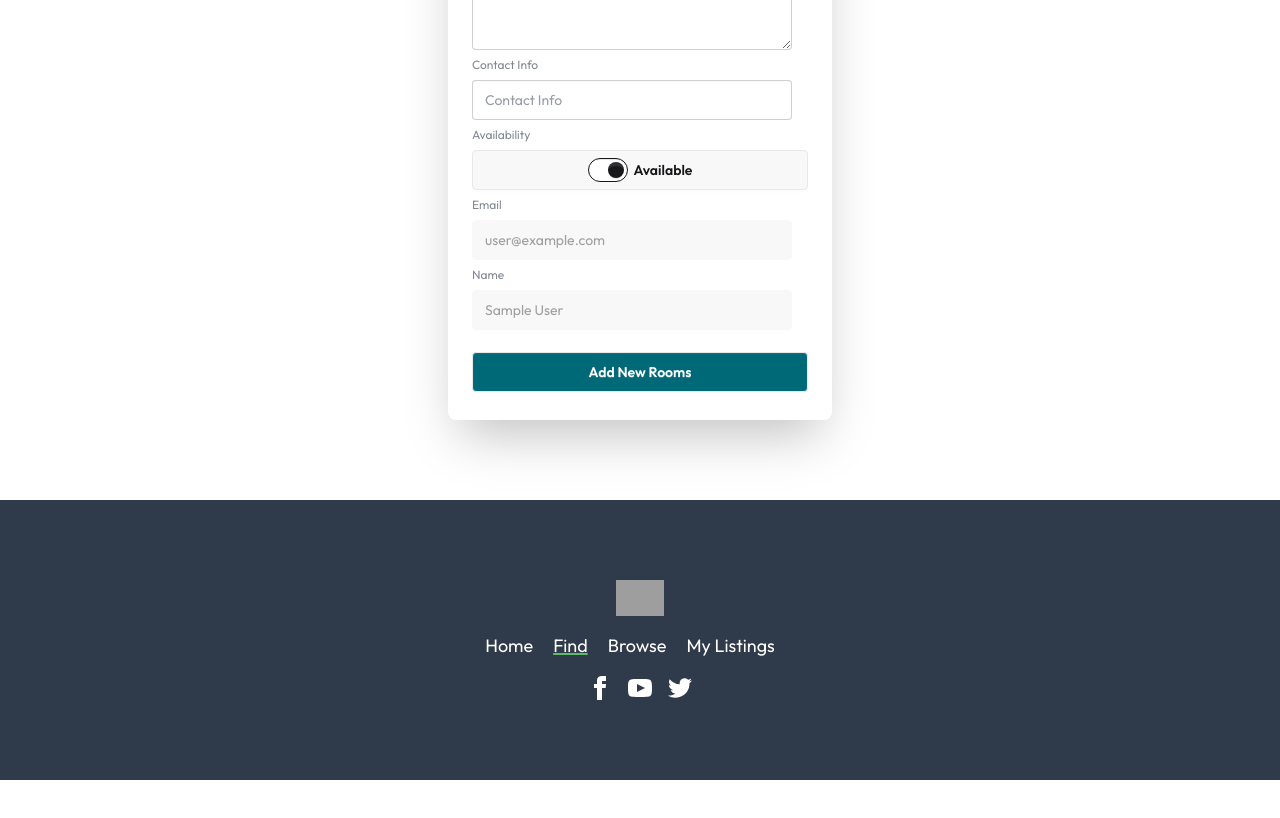
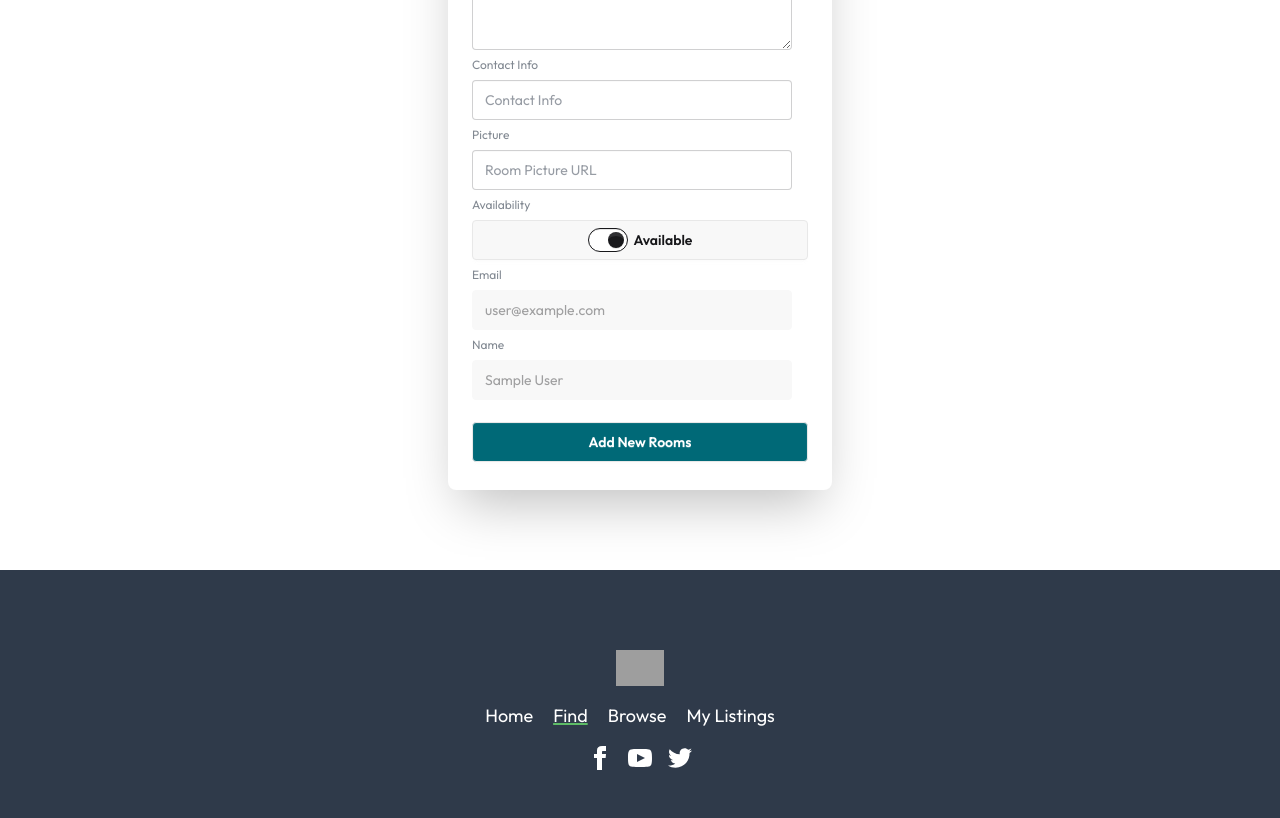
Before and after one commit to Arman3747/roomies-client, a React (Vite) app: page /addRoommate in a window 1280 px wide. Shown: the part 820-1638 px from the top of the page. Before the commit the page ends 1600 px from the top, so only its background shows below. Built offline with nearby package versions, Linux system fonts and the light colour scheme; no server answers; sample sign-in values are in the browser's storage; grey boxes are pictures that could not be loaded.

Commit message:
README.md file edited

```diff
--- a/src/components/AddRoommate.jsx
+++ b/src/components/AddRoommate.jsx
@@ -59,6 +59,7 @@ const AddRoommate = () => {
         // const lifestyle = form.lifestyle.value;
         const description = form.description.value;
         const contact = form.contact.value;
+        const picture = form.picture.value;
         // const availability = form.availability.value;
 
         const newRoommate = {
@@ -69,6 +70,7 @@ const AddRoommate = () => {
             lifestyle: lifestyleList,
             description,
             contact,
+            picture,
         };
 
 
@@ -112,6 +114,7 @@ const AddRoommate = () => {
                             form.type.value = "";
                             form.description.value = "";
                             form.contact.value = "";
+                            form.picture.value = "";
 
                             navigate("/addRoommate");
                         }
@@ -188,8 +191,10 @@ const AddRoommate = () => {
                         <label className="label">Contact Info </label>
                         <input type="text" name='contact' className="input" placeholder="Contact Info " required />
 
+                        <label className="label">Picture</label>
+                        <input type="text" name='picture' className="input" placeholder="Room Picture URL" required />
+
                         <label className="label">Availability</label>
-
                         <label className="btn">
                             <input id="radioOne" onClick={() => setIsAvailable(!isAvailable)} name='availability' type="checkbox" defaultChecked className="toggle" />
                             {isAvailable ? "Available" : <span className='text-gray-500'>"Not Available"</span>}
--- a/src/components/EachRooms.jsx
+++ b/src/components/EachRooms.jsx
@@ -4,7 +4,7 @@ import Swal from 'sweetalert2'
 
 const EachRooms = ({ room }) => {
 
-    const { _id, title, location, rent, availability } = room;
+    const { _id, title, location, rent, picture, availability } = room;
 
     // const handleDelete = (_id) => {
     //     // console.log(_id);
@@ -39,7 +39,7 @@ const EachRooms = ({ room }) => {
         <div className='border-2 p-4 rounded-2xl'>
             <div className='flex flex-col lg:flex-row items-center gap-10 px-20px'>
                 <div className='w-[240px] border-3 rounded-2xl border-[#00697720]'>
-                    <img className='w-[360px] rounded-2xl' src="https://i.ibb.co/23hDTvmC/roomies-icon.png" alt="" />
+                    <img className='w-[230px] h-[230px] object-cover rounded-2xl' src={picture} alt="" />
                 </div>
 
                 <div className='flex-1'>
--- a/src/components/HomePageRoom.jsx
+++ b/src/components/HomePageRoom.jsx
@@ -3,13 +3,13 @@ import { Link } from 'react-router';
 
 const HomePageRoom = ({ showRoom }) => {
 
-    const { _id, title, location, rent, availability } = showRoom;
+    const { _id, title, picture,  location, rent, availability } = showRoom;
 
     return (
         <div className='border-2 p-4 rounded-2xl'>
             <div className='flex flex-col lg:flex-row items-center gap-10 px-20px'>
                 <div className='w-[240px] border-3 rounded-2xl border-[#00697720]'>
-                    <img className='w-[360px] rounded-2xl' src="https://i.ibb.co/23hDTvmC/roomies-icon.png" alt="" />
+                    <img className='w-[230px] h-[230px] object-cover rounded-2xl' src={picture} alt="" />
                 </div>
 
                 <div className='flex-1'>
--- a/src/components/MyListing.jsx
+++ b/src/components/MyListing.jsx
@@ -4,7 +4,7 @@ import Swal from 'sweetalert2';
 
 const MyListing = ({ myListingRoom, handleRemainingRooms }) => {
 
-    const { _id, title, location, rent, availability } = myListingRoom;
+    const { _id, picture, title, location, rent, availability } = myListingRoom;
 
     const handleDelete = (_id) => {
 
@@ -36,7 +36,6 @@ const MyListing = ({ myListingRoom, handleRemainingRooms }) => {
         });
     }
 
-
     return (
         <tr>
             <td>
@@ -44,7 +43,7 @@ const MyListing = ({ myListingRoom, handleRemainingRooms }) => {
                     <div className="avatar">
                         <div className="mask mask-squircle h-12 w-12">
                             <img
-                                src="https://i.ibb.co/23hDTvmC/roomies-icon.png"
+                                src={picture}
                                 alt="house picture" />
                         </div>
                     </div>
--- a/src/components/RoomDetailsEach.jsx
+++ b/src/components/RoomDetailsEach.jsx
@@ -6,7 +6,7 @@ const RoomDetailsEach = ({ room }) => {
 
     // Failed to load resource: the server responded with a status of 500 (Internal Server Error)
 
-    const { _id, title, location, rent, type, lifestyle, description, contact, availability, email, name } = room;
+    const { _id, title, location, rent, type, lifestyle, description, contact,picture, availability, email, name } = room;
 
     // const handleDelete = (_id) => {
 
@@ -44,8 +44,8 @@ const RoomDetailsEach = ({ room }) => {
                 <div className='flex flex-col gap-10 px-8px'>
 
                     <div className='flex flex-col lg:flex-row justify-center items-center gap-8 mx-auto'>
-                        <div className='w-[240px] border-3 rounded-2xl border-[#00697720]'>
-                            <img className='w-[360px] rounded-2xl' src="https://i.ibb.co/23hDTvmC/roomies-icon.png" alt="" />
+                        <div className='border-3 rounded-2xl border-[#00697720]'>
+                            <img className='w-[360px] h-[360px] object-cover rounded-2xl' src={picture} alt="" />
                         </div>
 
                         <div className='flex-1'>
--- a/src/components/UpdateRoommate.jsx
+++ b/src/components/UpdateRoommate.jsx
@@ -8,7 +8,7 @@ const UpdateRoommate = () => {
 
     const room = useLoaderData();
     // console.log(room);
-    const { _id, title, location, rent, type, lifestyle, description, contact, availability, email, name } = room;
+    const { _id, title, location, rent, type, lifestyle, description, contact, picture, availability, email, name } = room;
 
     const [isAvailable, setIsAvailable] = useState(availability === "yes" ? true : false);
 
@@ -24,7 +24,6 @@ const UpdateRoommate = () => {
         );
     };
 
-
     const handleEditRoommate = e => {
         e.preventDefault();
 
@@ -37,6 +36,9 @@ const UpdateRoommate = () => {
         // const lifestyle = form.lifestyle.value;
         const description = form.description.value;
         const contact = form.contact.value;
+        const picture = form.picture.value;
+
+
         // const availability = form.availability.value;
 
         const updatedRoom = {
@@ -47,6 +49,7 @@ const UpdateRoommate = () => {
             lifestyle:lifestyleList,
             description,
             contact,
+            picture,
         };
 
 
@@ -155,6 +158,9 @@ const UpdateRoommate = () => {
                         <label className="label">Contact Info </label>
                         <input type="text" defaultValue={contact} name='contact' className="input" placeholder="Contact Info " required />
 
+                        <label className="label">Picture</label>
+                        <input type="text" defaultValue={picture} name='picture' className="input" placeholder="Room Picture URL" required />
+
                         <label className="label">Availability</label>
 
                         <label className="btn">
```
Also changed, not shown: 1 other file (tests, documents, lock files or other folders).
